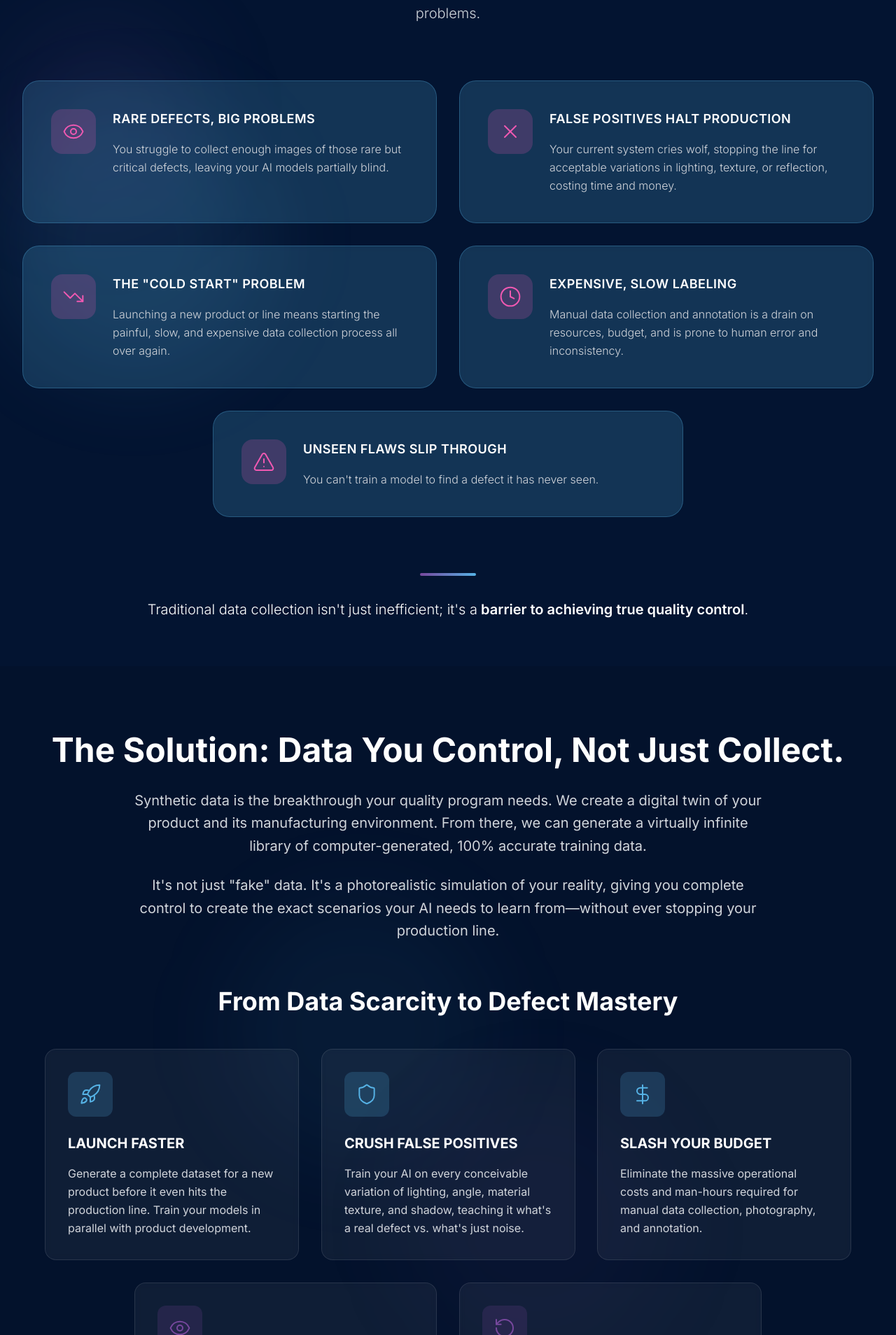
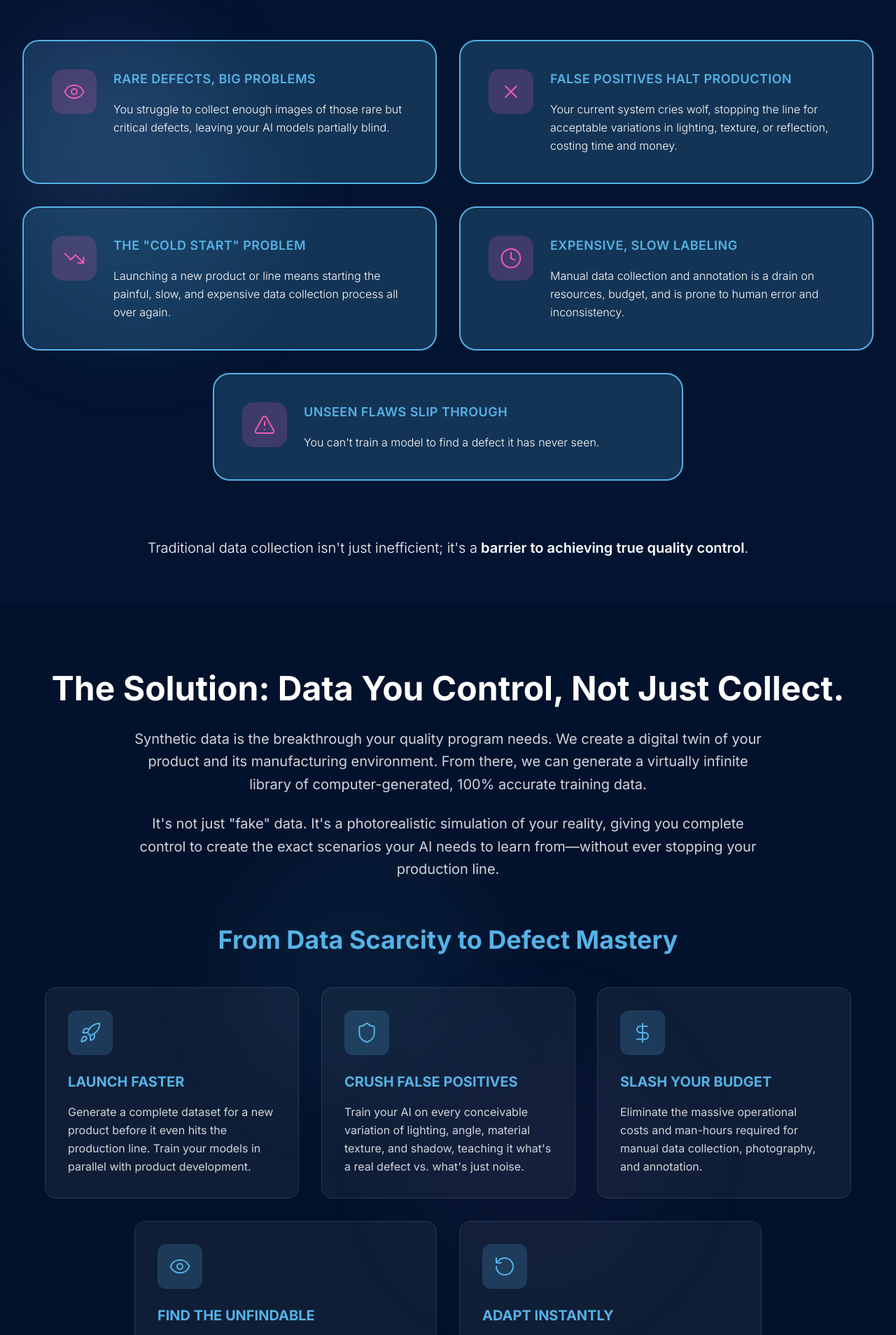
Before and after one commit to kwattu/symage-perfect-vision-landing, a React (Vite) app: page / in a window 1280 px wide. Shown: the part 1292-3200 px from the top of the page at 70% size. Built offline with nearby package versions, Linux system fonts and the light colour scheme.

Commit message:
Refactor:
Styled dark blue boxes, subheads, and icons. Moved section and removed gradient.

```diff
--- a/src/components/Problem.tsx
+++ b/src/components/Problem.tsx
@@ -12,9 +12,8 @@ const Problem = () => {
 
       <div className="relative container mx-auto px-8">
         <div className="max-w-7xl mx-auto">
-          {/* Refined section header */}
-          <div className="text-center mb-20 animate-fade-in">
-            <div className="inline-flex items-center justify-center w-16 h-1 bg-gradient-to-r from-symage-purple to-symage-blue rounded-full mb-8"></div>
+          {/* Refined section header - moved up by reducing top margin */}
+          <div className="text-center mb-16 animate-fade-in">
             <h2 className="text-5xl md:text-6xl font-light text-white mb-8 font-sans leading-tight tracking-tight">
               Does This Sound
               <span className="block font-semibold bg-gradient-to-r from-symage-purple to-symage-blue bg-clip-text text-transparent">
@@ -26,30 +25,30 @@ const Problem = () => {
             </p>
           </div>
 
-          {/* Problem cards with dark blue background, pink icons, and white text */}
+          {/* Problem cards with dark blue background, pink icons, white text, and light blue outlines */}
           <div className="space-y-8 mb-20">
             {/* First row - 2 cards */}
             <div className="grid grid-cols-1 lg:grid-cols-2 gap-8">
-              <div className="group bg-symage-blue/20 backdrop-blur-sm rounded-3xl p-10 border border-symage-blue/30 hover:bg-symage-blue/30 transition-all duration-500 animate-slide-in-left">
+              <div className="group bg-symage-blue/20 backdrop-blur-sm rounded-3xl p-10 border-2 border-symage-blue hover:bg-symage-blue/30 transition-all duration-500 animate-slide-in-left">
                 <div className="flex items-start space-x-6">
                   <div className="w-16 h-16 rounded-2xl bg-symage-pink/20 flex items-center justify-center flex-shrink-0 group-hover:scale-110 transition-transform duration-300">
                     <Eye className="h-8 w-8 text-symage-pink" strokeWidth={1.5} />
                   </div>
                   <div className="flex-1">
-                    <h4 className="text-lg font-semibold text-white mb-4 tracking-wide">RARE DEFECTS, BIG PROBLEMS</h4>
-                    <p className="text-gray-300 leading-relaxed font-light">You struggle to collect enough images of those rare but critical defects, leaving your AI models partially blind.</p>
+                    <h4 className="text-lg font-semibold text-symage-blue mb-4 tracking-wide">RARE DEFECTS, BIG PROBLEMS</h4>
+                    <p className="text-white leading-relaxed font-light">You struggle to collect enough images of those rare but critical defects, leaving your AI models partially blind.</p>
                   </div>
                 </div>
               </div>
 
-              <div className="group bg-symage-blue/20 backdrop-blur-sm rounded-3xl p-10 border border-symage-blue/30 hover:bg-symage-blue/30 transition-all duration-500 animate-slide-in-left" style={{ animationDelay: '0.1s', animationFillMode: 'both' }}>
+              <div className="group bg-symage-blue/20 backdrop-blur-sm rounded-3xl p-10 border-2 border-symage-blue hover:bg-symage-blue/30 transition-all duration-500 animate-slide-in-left" style={{ animationDelay: '0.1s', animationFillMode: 'both' }}>
                 <div className="flex items-start space-x-6">
                   <div className="w-16 h-16 rounded-2xl bg-symage-pink/20 flex items-center justify-center flex-shrink-0 group-hover:scale-110 transition-transform duration-300">
                     <X className="h-8 w-8 text-symage-pink" strokeWidth={1.5} />
                   </div>
                   <div className="flex-1">
-                    <h4 className="text-lg font-semibold text-white mb-4 tracking-wide">FALSE POSITIVES HALT PRODUCTION</h4>
-                    <p className="text-gray-300 leading-relaxed font-light">Your current system cries wolf, stopping the line for acceptable variations in lighting, texture, or reflection, costing time and money.</p>
+                    <h4 className="text-lg font-semibold text-symage-blue mb-4 tracking-wide">FALSE POSITIVES HALT PRODUCTION</h4>
+                    <p className="text-white leading-relaxed font-light">Your current system cries wolf, stopping the line for acceptable variations in lighting, texture, or reflection, costing time and money.</p>
                   </div>
                 </div>
               </div>
@@ -57,26 +56,26 @@ const Problem = () => {
 
             {/* Second row - 2 cards */}
             <div className="grid grid-cols-1 lg:grid-cols-2 gap-8">
-              <div className="group bg-symage-blue/20 backdrop-blur-sm rounded-3xl p-10 border border-symage-blue/30 hover:bg-symage-blue/30 transition-all duration-500 animate-slide-in-left" style={{ animationDelay: '0.2s', animationFillMode: 'both' }}>
+              <div className="group bg-symage-blue/20 backdrop-blur-sm rounded-3xl p-10 border-2 border-symage-blue hover:bg-symage-blue/30 transition-all duration-500 animate-slide-in-left" style={{ animationDelay: '0.2s', animationFillMode: 'both' }}>
                 <div className="flex items-start space-x-6">
                   <div className="w-16 h-16 rounded-2xl bg-symage-pink/20 flex items-center justify-center flex-shrink-0 group-hover:scale-110 transition-transform duration-300">
                     <TrendingDown className="h-8 w-8 text-symage-pink" strokeWidth={1.5} />
                   </div>
                   <div className="flex-1">
-                    <h4 className="text-lg font-semibold text-white mb-4 tracking-wide">THE "COLD START" PROBLEM</h4>
-                    <p className="text-gray-300 leading-relaxed font-light">Launching a new product or line means starting the painful, slow, and expensive data collection process all over again.</p>
+                    <h4 className="text-lg font-semibold text-symage-blue mb-4 tracking-wide">THE "COLD START" PROBLEM</h4>
+                    <p className="text-white leading-relaxed font-light">Launching a new product or line means starting the painful, slow, and expensive data collection process all over again.</p>
                   </div>
                 </div>
               </div>
 
-              <div className="group bg-symage-blue/20 backdrop-blur-sm rounded-3xl p-10 border border-symage-blue/30 hover:bg-symage-blue/30 transition-all duration-500 animate-slide-in-left" style={{ animationDelay: '0.3s', animationFillMode: 'both' }}>
+              <div className="group bg-symage-blue/20 backdrop-blur-sm rounded-3xl p-10 border-2 border-symage-blue hover:bg-symage-blue/30 transition-all duration-500 animate-slide-in-left" style={{ animationDelay: '0.3s', animationFillMode: 'both' }}>
                 <div className="flex items-start space-x-6">
                   <div className="w-16 h-16 rounded-2xl bg-symage-pink/20 flex items-center justify-center flex-shrink-0 group-hover:scale-110 transition-transform duration-300">
                     <Clock className="h-8 w-8 text-symage-pink" strokeWidth={1.5} />
                   </div>
                   <div className="flex-1">
-                    <h4 className="text-lg font-semibold text-white mb-4 tracking-wide">EXPENSIVE, SLOW LABELING</h4>
-                    <p className="text-gray-300 leading-relaxed font-light">Manual data collection and annotation is a drain on resources, budget, and is prone to human error and inconsistency.</p>
+                    <h4 className="text-lg font-semibold text-symage-blue mb-4 tracking-wide">EXPENSIVE, SLOW LABELING</h4>
+                    <p className="text-white leading-relaxed font-light">Manual data collection and annotation is a drain on resources, budget, and is prone to human error and inconsistency.</p>
                   </div>
                 </div>
               </div>
@@ -84,24 +83,23 @@ const Problem = () => {
 
             {/* Third row - single centered card */}
             <div className="flex justify-center">
-              <div className="group bg-symage-blue/20 backdrop-blur-sm rounded-3xl p-10 border border-symage-blue/30 hover:bg-symage-blue/30 transition-all duration-500 animate-fade-in max-w-2xl w-full">
+              <div className="group bg-symage-blue/20 backdrop-blur-sm rounded-3xl p-10 border-2 border-symage-blue hover:bg-symage-blue/30 transition-all duration-500 animate-fade-in max-w-2xl w-full">
                 <div className="flex items-start space-x-6">
                   <div className="w-16 h-16 rounded-2xl bg-symage-pink/20 flex items-center justify-center flex-shrink-0 group-hover:scale-110 transition-transform duration-300">
                     <AlertTriangle className="h-8 w-8 text-symage-pink" strokeWidth={1.5} />
                   </div>
                   <div className="flex-1">
-                    <h4 className="text-lg font-semibold text-white mb-4 tracking-wide">UNSEEN FLAWS SLIP THROUGH</h4>
-                    <p className="text-gray-300 leading-relaxed font-light">You can't train a model to find a defect it has never seen.</p>
+                    <h4 className="text-lg font-semibold text-symage-blue mb-4 tracking-wide">UNSEEN FLAWS SLIP THROUGH</h4>
+                    <p className="text-white leading-relaxed font-light">You can't train a model to find a defect it has never seen.</p>
                   </div>
                 </div>
               </div>
             </div>
           </div>
 
-          {/* Elegant conclusion statement - removed box styling */}
+          {/* Elegant conclusion statement - removed box styling and gradient line */}
           <div className="text-center animate-fade-in">
             <div className="max-w-4xl mx-auto">
-              <div className="w-20 h-1 bg-gradient-to-r from-symage-purple to-symage-blue mx-auto mb-8 rounded-full"></div>
               <p className="text-xl text-white leading-relaxed font-light">
                 Traditional data collection isn't just inefficient; it's a
                 <span className="font-semibold"> barrier to achieving true quality control</span>.
--- a/src/components/SolutionIntro.tsx
+++ b/src/components/SolutionIntro.tsx
@@ -56,7 +56,7 @@ const SolutionIntro = () => {
 
           {/* From Data Scarcity to Defect Mastery */}
           <div className="mb-16 animate-fade-in">
-            <h3 className="text-3xl md:text-4xl font-bold text-center text-white mb-12 font-sans">
+            <h3 className="text-3xl md:text-4xl font-bold text-center text-symage-blue mb-12 font-sans">
               From Data Scarcity to Defect Mastery
             </h3>
 
@@ -73,7 +73,7 @@ const SolutionIntro = () => {
                   <div className="w-16 h-16 bg-symage-blue/20 rounded-xl flex items-center justify-center mb-6">
                     <benefit.icon className="h-8 w-8 text-symage-blue" strokeWidth={1.5} />
                   </div>
-                  <h4 className="text-xl font-bold text-white mb-4 font-sans">
+                  <h4 className="text-xl font-bold text-symage-blue mb-4 font-sans">
                     {benefit.title}
                   </h4>
                   <p className="text-gray-300 leading-relaxed">
@@ -94,10 +94,10 @@ const SolutionIntro = () => {
                     animationFillMode: 'both'
                   }}
                 >
-                  <div className="w-16 h-16 bg-symage-purple/20 rounded-xl flex items-center justify-center mb-6">
-                    <benefit.icon className="h-8 w-8 text-symage-purple" strokeWidth={1.5} />
+                  <div className="w-16 h-16 bg-symage-blue/20 rounded-xl flex items-center justify-center mb-6">
+                    <benefit.icon className="h-8 w-8 text-symage-blue" strokeWidth={1.5} />
                   </div>
-                  <h4 className="text-xl font-bold text-white mb-4 font-sans">
+                  <h4 className="text-xl font-bold text-symage-blue mb-4 font-sans">
                     {benefit.title}
                   </h4>
                   <p className="text-gray-300 leading-relaxed">
```
